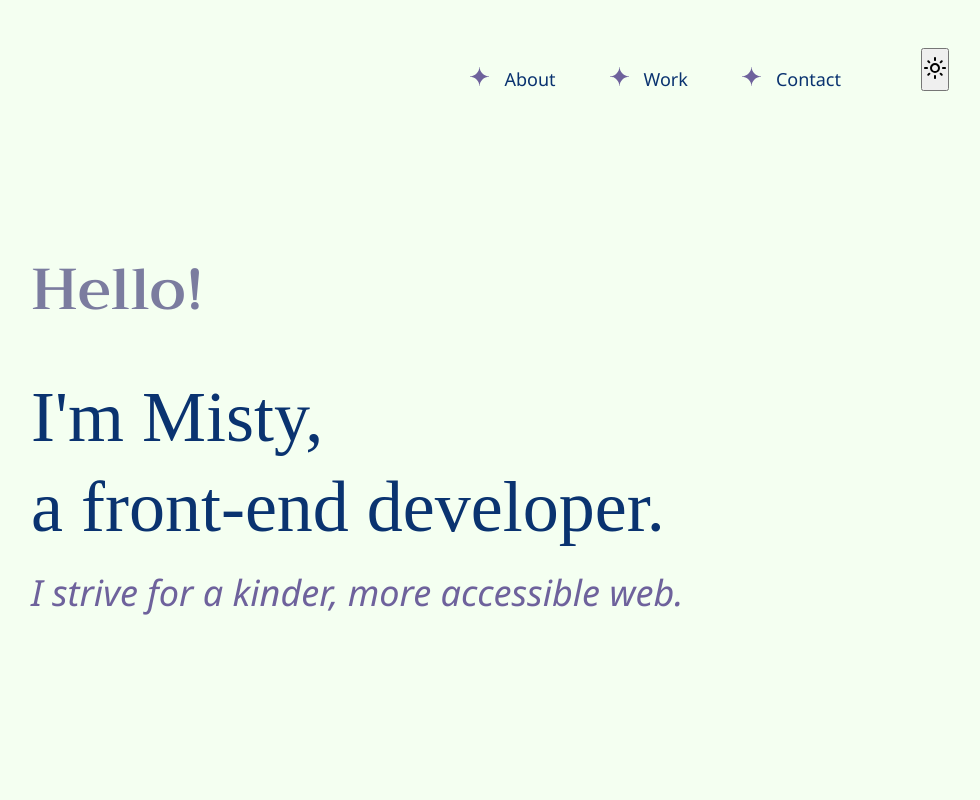
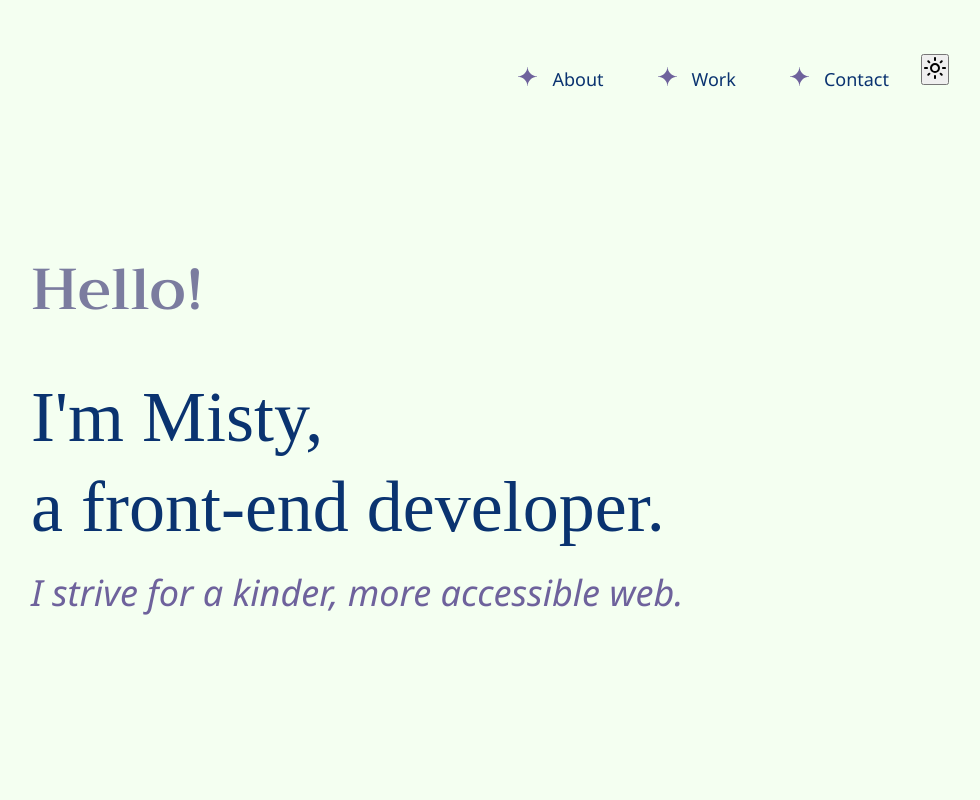
Before and after one commit to mistyb01/portfolio-v3, an Eleventy site: page src/index.njk in a window 1280 px wide. Shown: the top 800 px of the page, without its empty margins (150-1130 px from the left). Built offline with nearby package versions, Linux system fonts and the light colour scheme; Eleventy itself is replaced by a stand-in of ours; files that its build step writes are made by us from their sources; a web font is replaced by a local one.

Commit message:
position toggle button

```diff
--- a/public/style.css
+++ b/public/style.css
@@ -167,7 +167,10 @@ img, .img {
     position: absolute;
     width: var(--max-w-desktop);
     display: flex;
+    gap: 2rem;
+    flex-direction: column;
     justify-content: flex-end;
+    align-items: flex-end;
     margin: 2rem auto;
     left: 0;
     right: 0;
@@ -178,11 +181,11 @@ img, .img {
     flex-direction: column;
     gap: 1.5rem;
     list-style-image: url(./assets/svg/four-point-icon.svg);
+    order: 2;
 }
 
 .nav__links a {
     margin-left: 0.5rem;
-
 }
 
 li::marker{
@@ -194,6 +197,10 @@ li::marker{
     display: flex;
     align-items: center;
     gap: 0.75rem;
+}
+
+.mode-toggle-btn {
+    order: 1;
 }
 
 /* HERO */
@@ -412,10 +419,20 @@ footer {
 }
 
 @media (min-width: 768px) {
+    .nav__container {
+        flex-direction: row;
+        align-items: center;
+    }
+
     .nav__links {
         flex-direction: row;
         gap: 5rem;
+        order: 1;
     }
+
+    /* .mode-toggle-btn {
+        margin-bottom: 1;
+    } */
 
     .color-mode-container {
         position: static;
--- a/src/_includes/nav.njk
+++ b/src/_includes/nav.njk
@@ -7,8 +7,8 @@
     <li>
       <a class="link link--nav h3" href="#contact" role="link">Contact</a>
     </li>
-    <button class="mode-toggle-btn">
+  </ul>
+      <button class="mode-toggle-btn">
       <img src="../assets/svg/icon-lightmode.svg"/>
     </button>
-  </ul>
 </nav>
--- a/src/style.css
+++ b/src/style.css
@@ -167,7 +167,10 @@ img, .img {
     position: absolute;
     width: var(--max-w-desktop);
     display: flex;
+    gap: 2rem;
+    flex-direction: column;
     justify-content: flex-end;
+    align-items: flex-end;
     margin: 2rem auto;
     left: 0;
     right: 0;
@@ -178,11 +181,11 @@ img, .img {
     flex-direction: column;
     gap: 1.5rem;
     list-style-image: url(./assets/svg/four-point-icon.svg);
+    order: 2;
 }
 
 .nav__links a {
     margin-left: 0.5rem;
-
 }
 
 li::marker{
@@ -194,6 +197,10 @@ li::marker{
     display: flex;
     align-items: center;
     gap: 0.75rem;
+}
+
+.mode-toggle-btn {
+    order: 1;
 }
 
 /* HERO */
@@ -412,10 +419,20 @@ footer {
 }
 
 @media (min-width: 768px) {
+    .nav__container {
+        flex-direction: row;
+        align-items: center;
+    }
+
     .nav__links {
         flex-direction: row;
         gap: 5rem;
+        order: 1;
     }
+
+    /* .mode-toggle-btn {
+        margin-bottom: 1;
+    } */
 
     .color-mode-container {
         position: static;
```
Also changed, not shown: public/index.html, public/projects/bookmarks/index.html, public/projects/pomodoro/index.html.
